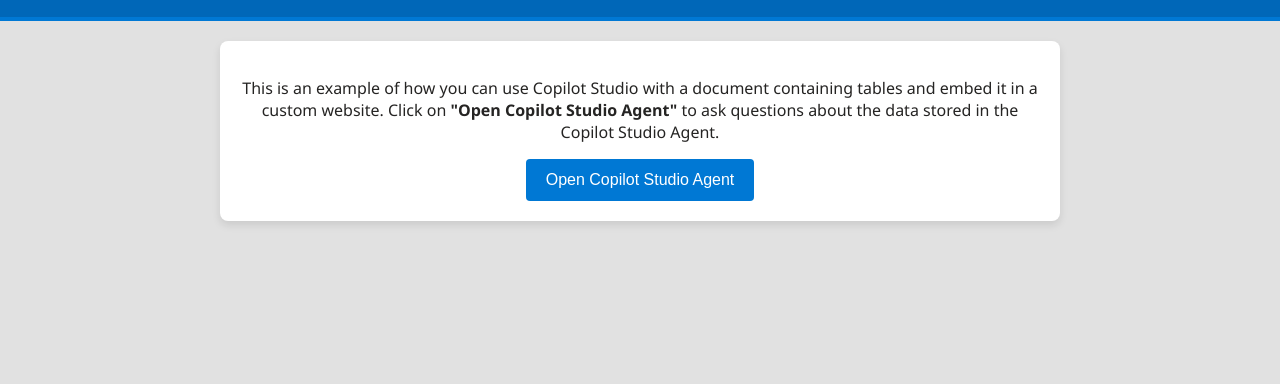
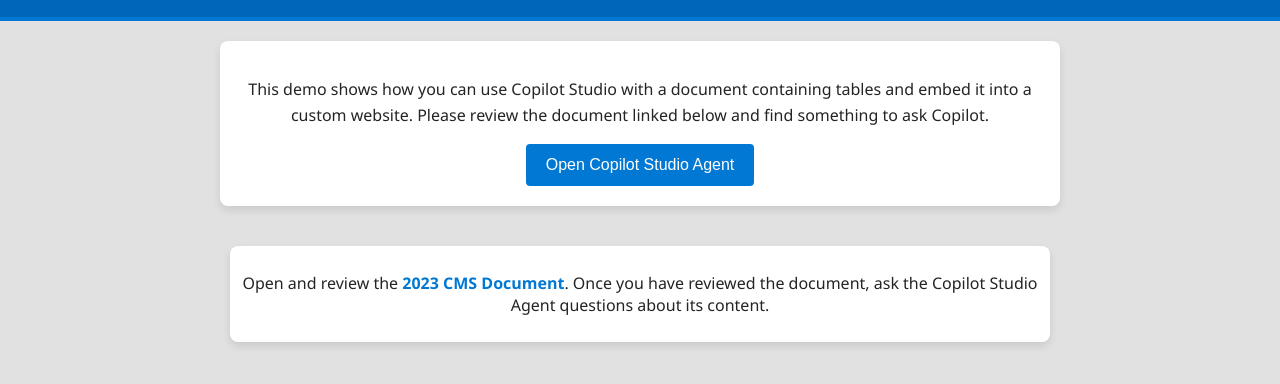
Before and after one commit to MSPFE2019/GCCCopilotDemo, a plain HTML site: page index.html in a window 1280 px wide. Shown: the part 68-452 px from the top of the page. Drawn offline with Linux system fonts and the light colour scheme.

Commit message:
Update index.html

```diff
--- a/index.html
+++ b/index.html
@@ -50,6 +50,10 @@
             box-shadow: 0 4px 8px rgba(0, 0, 0, 0.1);
             max-width: 800px;
         }
+        .welcome-container p {
+            font-size: 1rem;
+            line-height: 1.6;
+        }
         .welcome-container button {
             background-color: var(--microsoft-accent);
             color: var(--microsoft-white);
@@ -62,6 +66,24 @@
         }
         .welcome-container button:hover {
             background-color: var(--hover-accent);
+        }
+        .instruction-container {
+            text-align: center;
+            padding: 10px;
+            font-size: 1rem;
+            background-color: var(--microsoft-white);
+            margin: 20px auto;
+            border-radius: 8px;
+            max-width: 800px;
+            box-shadow: 0 4px 8px rgba(0, 0, 0, 0.1);
+        }
+        .instruction-container a {
+            color: var(--microsoft-accent);
+            text-decoration: none;
+            font-weight: bold;
+        }
+        .instruction-container a:hover {
+            text-decoration: underline;
         }
         /* Modal Styles */
         .modal {
@@ -101,11 +123,6 @@
         .close-btn:hover {
             background-color: var(--hover-accent);
         }
-        @media (min-width: 768px) {
-            .modal {
-                width: 50%;
-            }
-        }
     </style>
 </head>
 <body>
@@ -115,10 +132,16 @@
     </div>
     <div class="welcome-container">
         <p>
-            This is an example of how you can use Copilot Studio with a document containing tables and embed it in a custom website.
-            Click on <strong>"Open Copilot Studio Agent"</strong> to ask questions about the data stored in the Copilot Studio Agent.
+            This demo shows how you can use Copilot Studio with a document containing tables and embed it into a custom website.
+            Please review the document linked below and find something to ask Copilot.
         </p>
         <button onclick="openModal()">Open Copilot Studio Agent</button>
+    </div>
+    <div class="instruction-container">
+        <p>
+            Open and review the <a href="https://dot.state.oh.us/Divisions/ConstructionMgt/OnlineDocs/Specifications/2023CMS/2023_CMS_Final_to_Printer.pdf" target="_blank">2023 CMS Document</a>.
+            Once you have reviewed the document, ask the Copilot Studio Agent questions about its content.
+        </p>
     </div>
 
     <!-- Modal -->
```
